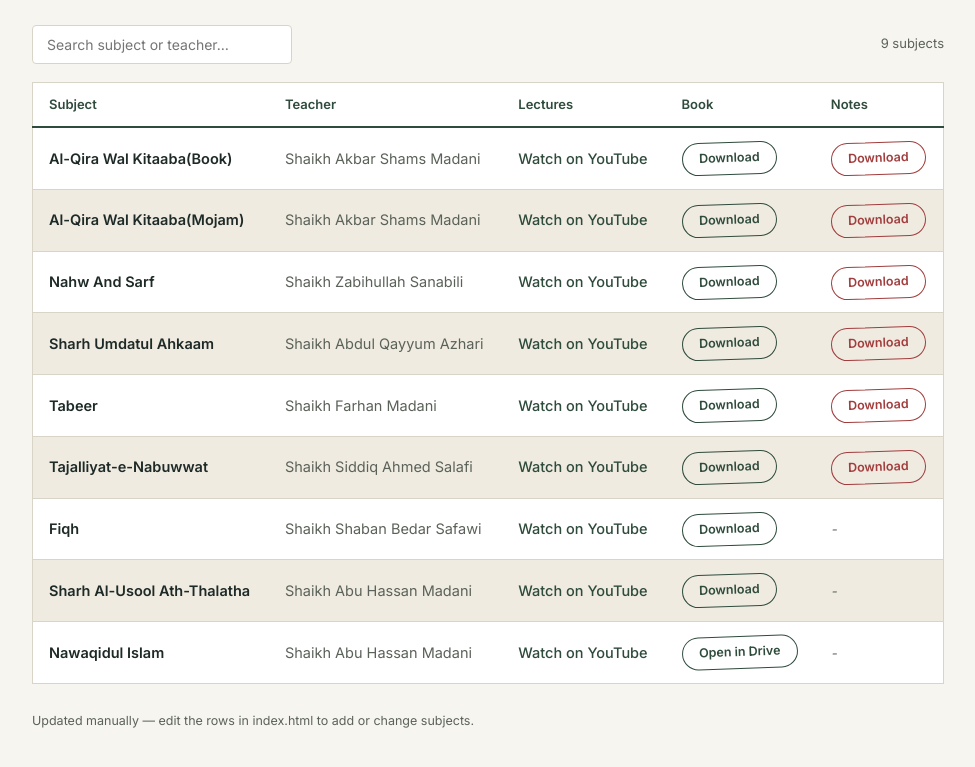
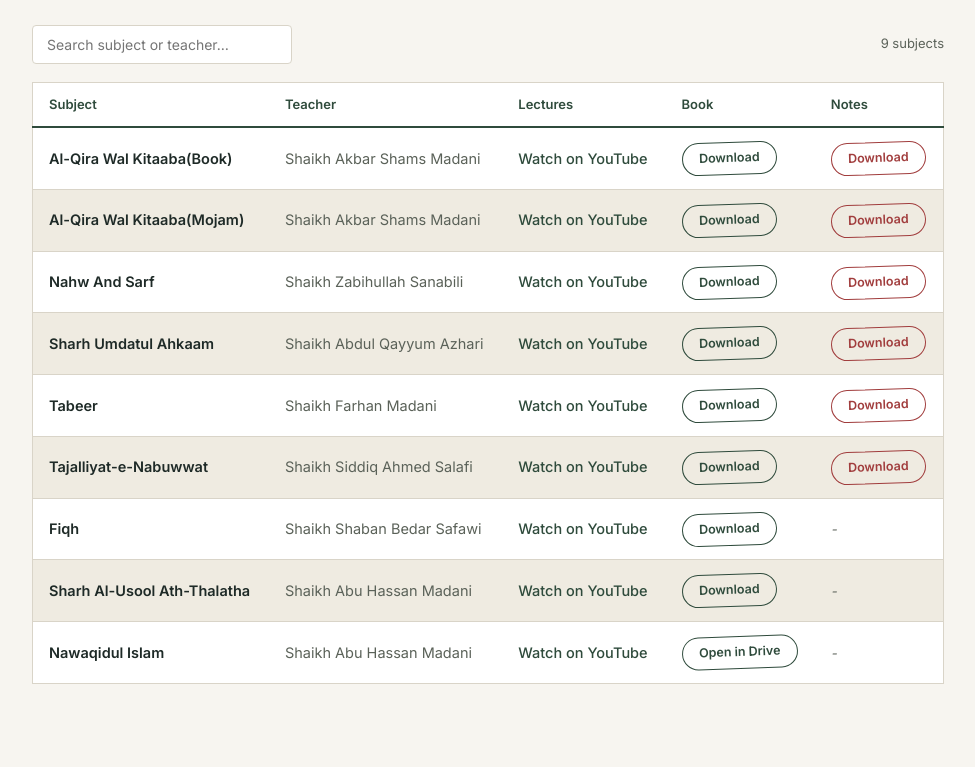
Before and after one commit to kunfaqeehan-lms/notes, a plain HTML site: page index.html in a window 1280 px wide. Shown: the part 217-984 px from the top of the page, without its empty margins (152-1127 px from the left). Drawn offline with Linux system fonts and the light colour scheme.

Commit message:
footer removed

```diff
--- a/index.html
+++ b/index.html
@@ -313,7 +313,7 @@
     </tbody>
   </table>
 
-  <footer>Updated manually — edit the rows in index.html to add or change subjects.</footer>
+  <footer></footer>
 
 </div>
 
```
